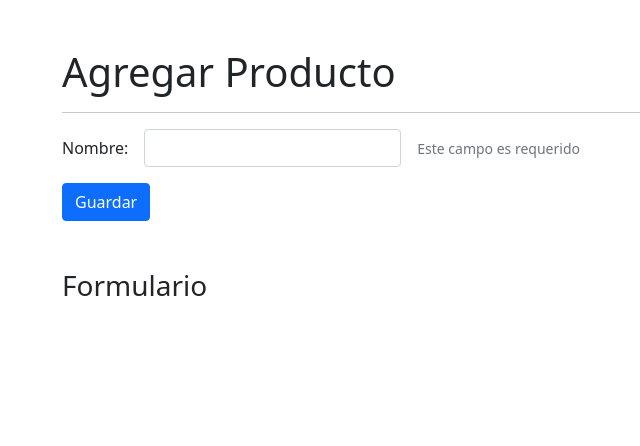
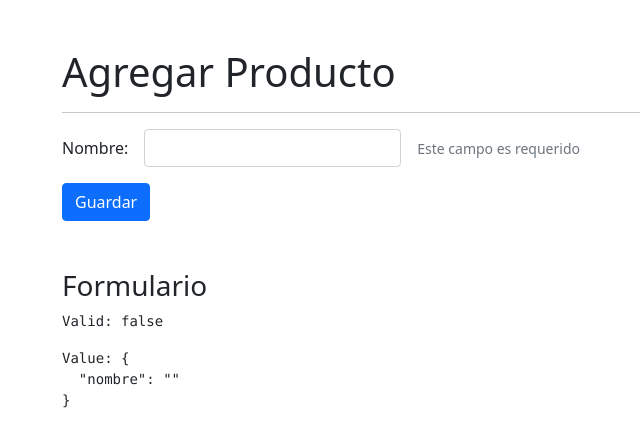
Before and after one commit to sebasGZA/directivasApp, an Angular app: page /productos/agregar in a window 1280 px wide. Shown: the top 446 px of the page, without its empty margins (20-660 px from the left). Built offline with nearby package versions, Linux system fonts and the light colour scheme.

Commit message:
Formulario reactivo tradicional

```diff
--- a/src/app/productos/pages/agregar/agregar.component.html
+++ b/src/app/productos/pages/agregar/agregar.component.html
@@ -1,6 +1,6 @@
 <h1 class="mt-5">Agregar Producto</h1>
 <hr>
-<form>
+<form [formGroup]="miFormulario">
     <div class="row g-3 align-items-center mb-3">
         <div class="col-auto">
             <label class="col-form-label">
@@ -9,11 +9,11 @@
         </div>
 
         <div class="col-auto">
-            <input type="text" class="form-control">
+            <input type="text" class="form-control" formControlName="nombre">
         </div>
 
         <div class="col-auto">
-            <span class="form-text">Este campo es requerido</span>
+            <span *ngIf="tieneError('nombre')" class="form-text">Este campo es requerido</span>
         </div>
     </div>
 
@@ -28,3 +28,6 @@
 </form>
 
 <h3 class="mt-5">Formulario</h3>
+
+<pre>Valid: {{miFormulario.valid}}</pre>
+<pre>Value: {{miFormulario.value | json}}</pre>
--- a/src/app/productos/pages/agregar/agregar.component.ts
+++ b/src/app/productos/pages/agregar/agregar.component.ts
@@ -1,4 +1,5 @@
 import { Component, OnInit } from '@angular/core';
+import { FormBuilder, FormGroup, Validators } from '@angular/forms';
 
 @Component({
   selector: 'app-agregar',
@@ -8,9 +9,16 @@
 })
 export class AgregarComponent implements OnInit {
 
-  constructor() { }
+  miFormulario: FormGroup = this.formBuilderSvc.group({
+    nombre: ['', [Validators.required]]
+  })
+
+  constructor(private formBuilderSvc: FormBuilder) { }
 
   ngOnInit(): void {
   }
 
+  tieneError(campo: string): boolean {
+    return this.miFormulario.get(campo)?.invalid || false
+  }
 }
--- a/src/app/productos/productos.module.ts
+++ b/src/app/productos/productos.module.ts
@@ -1,8 +1,9 @@
 import { NgModule } from '@angular/core';
 import { CommonModule } from '@angular/common';
+import { ReactiveFormsModule } from '@angular/forms';
 
+import { AgregarComponent } from './pages/agregar/agregar.component';
 import { ProductosRoutingModule } from './productos-routing.module';
-import { AgregarComponent } from './pages/agregar/agregar.component';
 
 
 @NgModule({
@@ -11,6 +12,7 @@
   ],
   imports: [
     CommonModule,
+    ReactiveFormsModule,
     ProductosRoutingModule
   ]
 })
```
